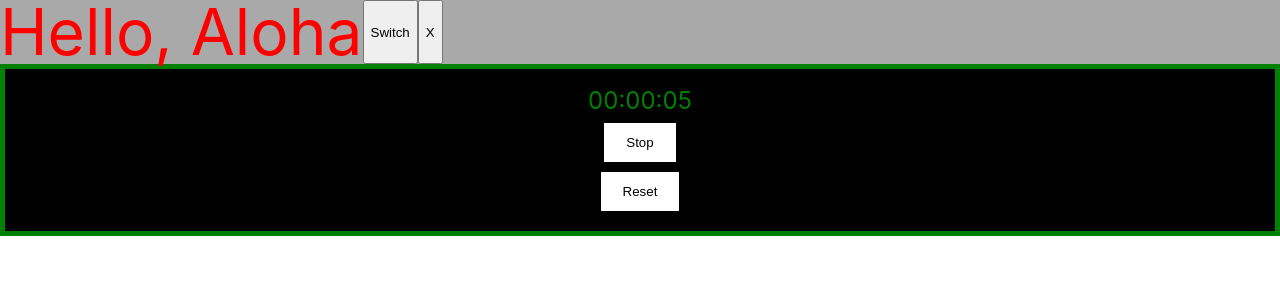
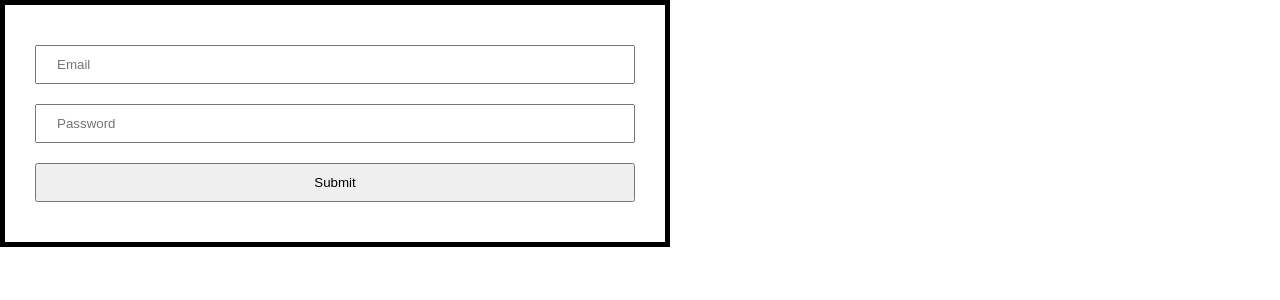
Before and after one commit to fccourses/fe-react-app, a React (Create React App) app: page / in a window 1280 px wide. Shown: the top 300 px of the page. Built offline with nearby package versions, Linux system fonts and the light colour scheme.

Commit message:
Add SignInForm

```diff
--- a/src/App.js
+++ b/src/App.js
@@ -1,13 +1,11 @@
 import React from 'react';
 import './App.css';
-import StopWatch from './components/StopWatch';
-import Aloha from './components/AlohaDashboard/Aloha';
+import SignInForm from './components/SignInForm';
 
 function App(props) {
   return (
     <>
-      <Aloha name='Aloha' />
-      <StopWatch />
+      <SignInForm />
     </>
   );
 }
--- /dev/null
+++ b/src/components/SignInForm/LoginForm.module.css
@@ -0,0 +1,12 @@
+.container {
+  display: flex;
+  flex-direction: column;
+  max-width: 600px;
+  border: 5px solid black;
+  padding: 30px;
+}
+
+.input {
+  margin: 10px 0;
+  padding: 10px 20px;
+}
--- /dev/null
+++ b/src/components/SignInForm/index.jsx
@@ -0,0 +1,43 @@
+import React, { Component } from 'react';
+import styles from './LoginForm.module.css';
+
+class SignInForm extends Component {
+  constructor(props) {
+    super(props);
+    this.state = {
+      email: '',
+      password: '',
+    };
+  }
+  handleForm = (event) => {
+    event.preventDefault();
+    console.log(event);
+
+    event.target.reset();
+  };
+  render() {
+    const { email, password } = this.state;
+    return (
+      <form className={styles.container} onSubmit={this.handleForm}>
+        <input
+          // onChange={} <- TASK. Брать новое значение и устанавливать в состояние
+          value={email}
+          className={styles.input}
+          placeholder='Email'
+          type='email'
+          name='email'
+        />
+        <input
+          value={password}
+          className={styles.input}
+          placeholder='Password'
+          type='password'
+          name='password'
+        />
+        <input className={styles.input} type='submit' />
+      </form>
+    );
+  }
+}
+
+export default SignInForm;
```
